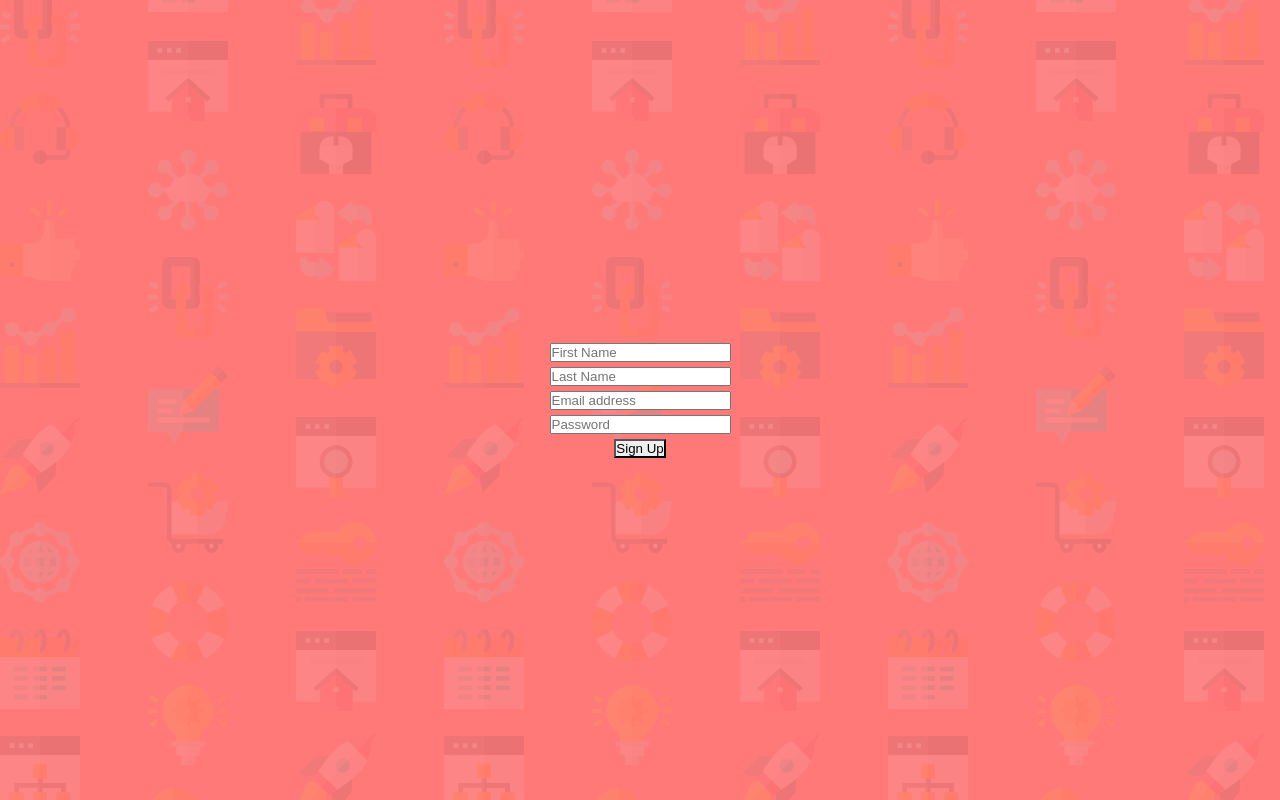
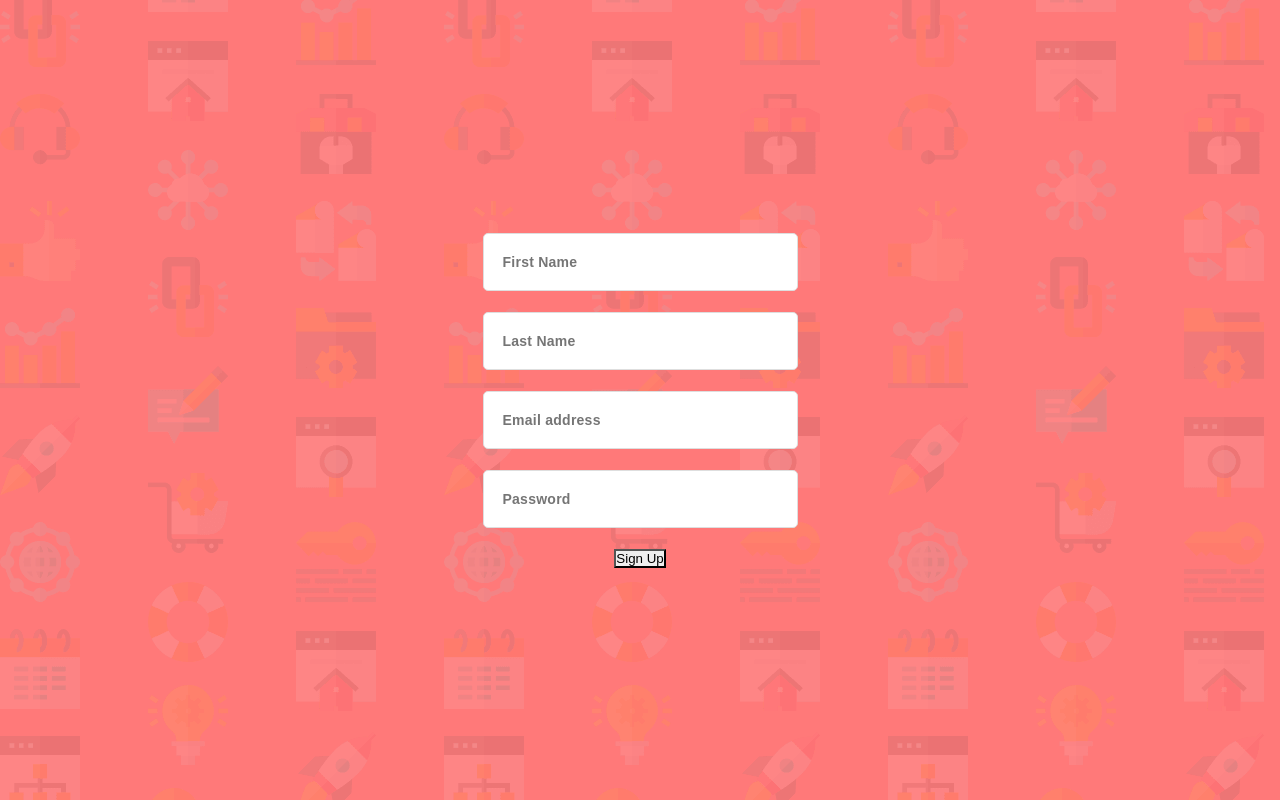
Before and after one commit to TeonaZav/sign-up-component, a React (Create React App) app: page / in a window 1280 px wide. Built offline with nearby package versions, Linux system fonts and the light colour scheme.

Commit message:
style: add styles to TextField component

```diff
--- a/package.json
+++ b/package.json
@@ -15,12 +15,12 @@
     "@types/node": "^16.18.11",
     "@types/react": "^18.0.26",
     "@types/react-dom": "^18.0.10",
-    "@types/styled-components": "^5.1.26",
     "formik": "^2.2.9",
     "framer-motion": "^8.3.3",
     "react": "^18.2.0",
     "react-dom": "^18.2.0",
     "react-scripts": "5.0.1",
+    "styled-components": "^5.3.6",
     "typescript": "^4.9.4",
     "web-vitals": "^2.1.4",
     "yup": "^0.32.11"
@@ -48,5 +48,8 @@
       "last 1 firefox version",
       "last 1 safari version"
     ]
+  },
+  "devDependencies": {
+    "@types/styled-components": "^5.1.26"
   }
 }
--- a/src/components/TextField.tsx
+++ b/src/components/TextField.tsx
@@ -1,6 +1,7 @@
 import { FormControl, FormErrorMessage } from "@chakra-ui/form-control";
 import { Input } from "@chakra-ui/input";
 import { Field, useField } from "formik";
+import styled from "styled-components";
 type TextFieldProps = {
   name: string;
   label: string;
@@ -10,6 +11,7 @@ type TextFieldProps = {
 const TextField = ({ label, ...props }: TextFieldProps) => {
   const [field, meta] = useField(props);
   return (
+    <Wrapper>
       <FormControl
         isInvalid={Boolean(meta.touched && meta.error)}
         className="text-ct"
@@ -17,7 +19,59 @@ const TextField = ({ label, ...props }: TextFieldProps) => {
         <Input as={Field} {...field} {...props} className="text-field" />
         <FormErrorMessage className="error">{meta.error}</FormErrorMessage>
       </FormControl>
+    </Wrapper>
   );
 };
 
+const Wrapper = styled.div`
+  .text-ct {
+    position: relative;
+    .text-field {
+      width: 27.9rem;
+      height: 5.6rem;
+      background: #ffffff;
+      border: 0.1rem solid #dedede;
+      font-size: 1.4rem;
+      line-height: 2.6rem;
+      font-weight: 600;
+      letter-spacing: 0.25px;
+      color: #3d3b48;
+      padding-left: 1.9rem;
+      padding-right: 1.5rem;
+      caret-color: #5e54a4;
+      border-radius: 0.5rem;
+      margin-bottom: 1.6rem;
+      &:focus {
+        border: 0.1rem solid #5e54a4;
+        outline: none;
+        &::placeholder {
+          opacity: 0;
+        }
+      }
+    }
+    .error {
+      font-size: 1.1rem;
+      font-weight: 500;
+      line-height: 1.6rem;
+      color: #ac0e0e;
+      position: absolute;
+      right: 0;
+      bottom: -0.3rem;
+    }
+  }
+  @media (min-width: 48em) {
+    .text-ct {
+      .text-field {
+      }
+    }
+  }
+  @media (min-width: 90em) {
+    .text-ct {
+      .text-field {
+        width: 46rem;
+      }
+    }
+  }
+`;
+
 export default TextField;
```
Also changed, not shown: 1 other file (tests, documents, lock files or other folders). Lines whose indentation alone changed are shown as unchanged.
